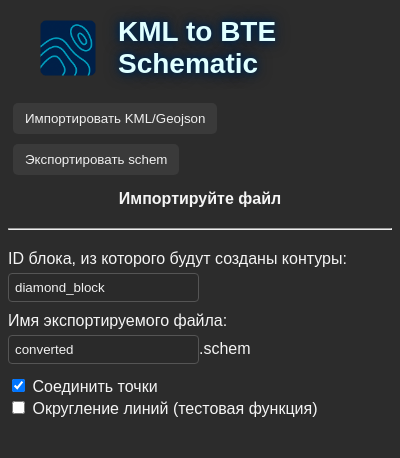
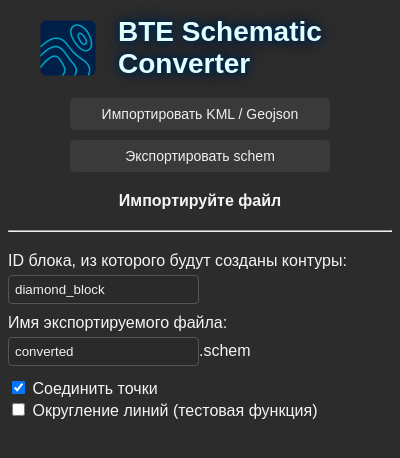
Before and after one commit to Reysun1411/BTE-Schematic-Converter, an Electron app: page index.html in a window 400 px wide. Drawn offline with Linux system fonts and the light colour scheme; no server answers.

Commit message:
program renaming

```diff
--- a/index.html
+++ b/index.html
@@ -12,11 +12,13 @@
     }
     button {
       background-color: #3a3a3a;
+      font-size: 14px;
       color: #f0f0f0;
       border: none;
       padding: 8px 12px;
-      margin: 5px;
       border-radius: 5px;
+      margin-top: 10px;
+      width: 260px;
       cursor: pointer;
     }
     input {
@@ -52,14 +54,14 @@
 <body>
   <header class="header">
     <img src="kmltobtelogo.png" alt="BTE" class="logo"/>
-    <div class="title">KML to BTE Schematic</div>
+    <div class="title">BTE Schematic Converter</div>
   </header>
 
-  <div style="margin-top: 10px">
-    <button id="importKML">Импортировать KML/Geojson</button>
+  <div style="text-align: center">
+    <button id="importKML">Импортировать KML / Geojson</button>
     <button id="exportSchem">Экспортировать schem</button>
   </div>
-  <div id="status" style="margin-top: 10px; margin-bottom: 20px; text-align: center; font-weight: bold;">
+  <div id="status" style="margin-top: 20px; margin-bottom: 20px; text-align: center; font-weight: bold;">
     Импортируйте файл
   </div>
   <div id="originpoint"
--- a/main.js
+++ b/main.js
@@ -11,7 +11,7 @@ const __dirname = path.dirname(fileURLToPath(import.meta.url));
 function createWindow() {
   const win = new BrowserWindow({
     width: 400,
-    height: 480,
+    height: 500,
     icon: path.join(__dirname, 'icon.ico'),
     webPreferences: {
       preload: path.join(__dirname, 'preload.js'),
--- a/package.json
+++ b/package.json
@@ -1,6 +1,6 @@
 {
-  "name": "kmltoschem",
-  "version": "1.1.0",
+  "name": "bte-schematic-converter",
+  "version": "1.2.0",
   "main": "main.js",
   "build": {
     "appId": "com.reysun.kmltoschem",
@@ -27,7 +27,7 @@
   "keywords": [],
   "author": "",
   "license": "ISC",
-  "description": "",
+  "description": "Program for converting GIS files to BTE projection schematic files for BuildTheEarth project",
   "type": "module",
   "dependencies": {
     "@bte-germany/terraconvert": "^1.1.2",
```
